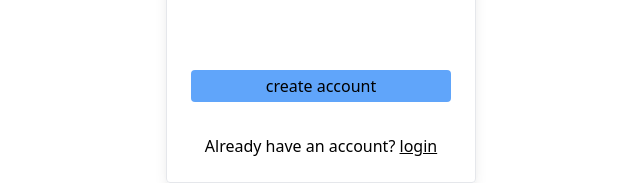
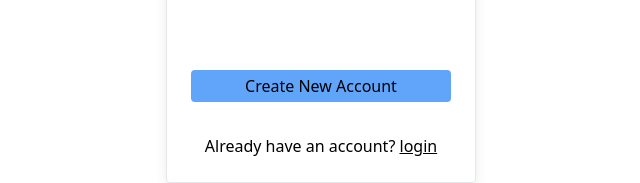
Before and after one commit to GYANARAMDK/MessageApp, a React (Vite) app: page /SignUp in a window 1280 px wide. Shown: the part 482-665 px from the top of the page, without its empty margins (319-959 px from the left). Built offline with nearby package versions, Linux system fonts and the light colour scheme.

Commit message:
signup updated

```diff
--- a/src/assets/Components/SingUp.jsx
+++ b/src/assets/Components/SingUp.jsx
@@ -5,6 +5,7 @@ import { useState } from "react";
 import { NavLink } from "react-router-dom";
 
 export default function SingUp() {
+  const [isLoading, setIsLoading] = useState(false);
   const [input, setinput] = useState({
     name: "",
     email: "",
@@ -16,22 +17,33 @@ export default function SingUp() {
     const { name, value } = e.target;
     setinput({ ...input, [name]: value });
   };
+
   const SignUpHandle = async (e) => {
     e.preventDefault();
     console.log(input);
     try {
+      setIsLoading(true)
       const response = await axios.post(
         "https://instaclone-1-187b.onrender.com/api/v1/user/register",
         input
       );
       alert(response.data.message);
+      if(response.status===201)
+      {
+        input.name=''
+        input.email=''
+        input.password=''
+      }
     } catch (error) {
         console.log(error)
       if (error.response) {
         alert(error.response.data.message);
       }
+    } finally{
+      setIsLoading(false)
     }
   };
+
   return (
     <div className="flex items-center justify-center  w-full mt-5 h-screen">
       <form
@@ -84,8 +96,12 @@ export default function SingUp() {
           className="bg-blue-400 hover:bg-blue-500 rounded h-8"
           type="submit "
         >
-          {" "}
-          create account
+         {isLoading ? (
+          <div className="flex justify-center items-center ">
+            <div className="animate-spin border-4 border-blue-400 border-t-transparent bg-opacity-50  rounded-full w-6 h-6"></div>
+            <span className="ml-2">account creating...</span>
+          </div>
+        ) :'Create New Account'}
         </button>
         <span className="text-center">Already have an account? <NavLink to='/Login' className='underline' >login</NavLink> </span>
       </form>
```
